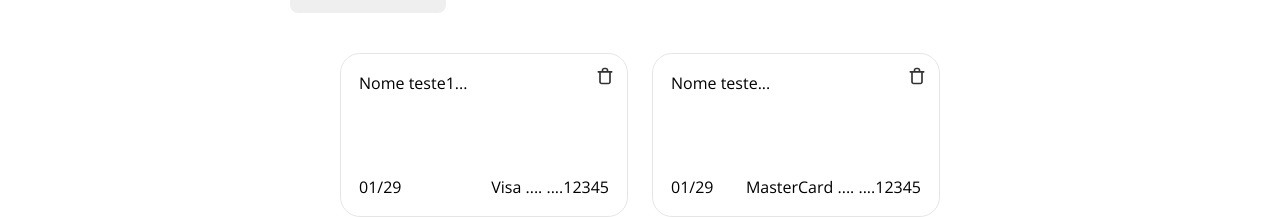
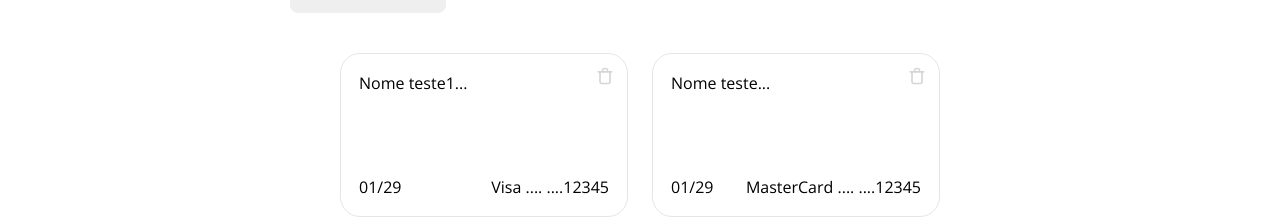
Before and after one commit to marlon307/project-respponse, a Next.js app: page /cards in a window 1280 px wide. Shown: the part 229-446 px from the top of the page. Built offline with nearby package versions, Linux system fonts and the light colour scheme.

Commit message:
Icons update

```diff
--- a/assets/Svg.tsx
+++ b/assets/Svg.tsx
@@ -9,7 +9,7 @@ function svg({ icoName }: Props) {
     case 'trash':
       return (
         <svg width="24" height="24" viewBox="0 0 24 24" fill="none" xmlns="http://www.w3.org/2000/svg">
-          <path d="M20 6H16V5C16 4.20435 15.6839 3.44129 15.1213 2.87868C14.5587 2.31607 13.7956 2 13 2H11C10.2044 2 9.44129 2.31607 8.87868 2.87868C8.31607 3.44129 8 4.20435 8 5V6H4C3.73478 6 3.48043 6.10536 3.29289 6.29289C3.10536 6.48043 3 6.73478 3 7C3 7.26522 3.10536 7.51957 3.29289 7.70711C3.48043 7.89464 3.73478 8 4 8H5V19C5 19.7956 5.31607 20.5587 5.87868 21.1213C6.44129 21.6839 7.20435 22 8 22H16C16.7956 22 17.5587 21.6839 18.1213 21.1213C18.6839 20.5587 19 19.7956 19 19V8H20C20.2652 8 20.5196 7.89464 20.7071 7.70711C20.8946 7.51957 21 7.26522 21 7C21 6.73478 20.8946 6.48043 20.7071 6.29289C20.5196 6.10536 20.2652 6 20 6ZM10 5C10 4.73478 10.1054 4.48043 10.2929 4.29289C10.4804 4.10536 10.7348 4 11 4H13C13.2652 4 13.5196 4.10536 13.7071 4.29289C13.8946 4.48043 14 4.73478 14 5V6H10V5ZM17 19C17 19.2652 16.8946 19.5196 16.7071 19.7071C16.5196 19.8946 16.2652 20 16 20H8C7.73478 20 7.48043 19.8946 7.29289 19.7071C7.10536 19.5196 7 19.2652 7 19V8H17V19Z" fill="#333333" />
+          <path d="M20 6H16V5C16 4.20435 15.6839 3.44129 15.1213 2.87868C14.5587 2.31607 13.7956 2 13 2H11C10.2044 2 9.44129 2.31607 8.87868 2.87868C8.31607 3.44129 8 4.20435 8 5V6H4C3.73478 6 3.48043 6.10536 3.29289 6.29289C3.10536 6.48043 3 6.73478 3 7C3 7.26522 3.10536 7.51957 3.29289 7.70711C3.48043 7.89464 3.73478 8 4 8H5V19C5 19.7956 5.31607 20.5587 5.87868 21.1213C6.44129 21.6839 7.20435 22 8 22H16C16.7956 22 17.5587 21.6839 18.1213 21.1213C18.6839 20.5587 19 19.7956 19 19V8H20C20.2652 8 20.5196 7.89464 20.7071 7.70711C20.8946 7.51957 21 7.26522 21 7C21 6.73478 20.8946 6.48043 20.7071 6.29289C20.5196 6.10536 20.2652 6 20 6ZM10 5C10 4.73478 10.1054 4.48043 10.2929 4.29289C10.4804 4.10536 10.7348 4 11 4H13C13.2652 4 13.5196 4.10536 13.7071 4.29289C13.8946 4.48043 14 4.73478 14 5V6H10V5ZM17 19C17 19.2652 16.8946 19.5196 16.7071 19.7071C16.5196 19.8946 16.2652 20 16 20H8C7.73478 20 7.48043 19.8946 7.29289 19.7071C7.10536 19.5196 7 19.2652 7 19V8H17V19Z" fill="#d6d6d6" />
         </svg>
       );
     case 'close':
--- a/pages/cards.tsx
+++ b/pages/cards.tsx
@@ -16,8 +16,8 @@ function cards() {
               <p title="Numero do cartão">Visa .... ....12345</p>
             </div>
           </div>
-          <div className="delete">
-            <svg width="24" height="24" viewBox="0 0 24 24" fill="none" xmlns="http://www.w3.org/2000/svg"><path d="M20 6H16V5C16 4.20435 15.6839 3.44129 15.1213 2.87868C14.5587 2.31607 13.7956 2 13 2H11C10.2044 2 9.44129 2.31607 8.87868 2.87868C8.31607 3.44129 8 4.20435 8 5V6H4C3.73478 6 3.48043 6.10536 3.29289 6.29289C3.10536 6.48043 3 6.73478 3 7C3 7.26522 3.10536 7.51957 3.29289 7.70711C3.48043 7.89464 3.73478 8 4 8H5V19C5 19.7956 5.31607 20.5587 5.87868 21.1213C6.44129 21.6839 7.20435 22 8 22H16C16.7956 22 17.5587 21.6839 18.1213 21.1213C18.6839 20.5587 19 19.7956 19 19V8H20C20.2652 8 20.5196 7.89464 20.7071 7.70711C20.8946 7.51957 21 7.26522 21 7C21 6.73478 20.8946 6.48043 20.7071 6.29289C20.5196 6.10536 20.2652 6 20 6ZM10 5C10 4.73478 10.1054 4.48043 10.2929 4.29289C10.4804 4.10536 10.7348 4 11 4H13C13.2652 4 13.5196 4.10536 13.7071 4.29289C13.8946 4.48043 14 4.73478 14 5V6H10V5ZM17 19C17 19.2652 16.8946 19.5196 16.7071 19.7071C16.5196 19.8946 16.2652 20 16 20H8C7.73478 20 7.48043 19.8946 7.29289 19.7071C7.10536 19.5196 7 19.2652 7 19V8H17V19Z" fill="#333333" /></svg>
+          <div className="delete" title="Excluir Cartão">
+            <svg width="24" height="24" viewBox="0 0 24 24" fill="none" xmlns="http://www.w3.org/2000/svg"><path d="M20 6H16V5C16 4.20435 15.6839 3.44129 15.1213 2.87868C14.5587 2.31607 13.7956 2 13 2H11C10.2044 2 9.44129 2.31607 8.87868 2.87868C8.31607 3.44129 8 4.20435 8 5V6H4C3.73478 6 3.48043 6.10536 3.29289 6.29289C3.10536 6.48043 3 6.73478 3 7C3 7.26522 3.10536 7.51957 3.29289 7.70711C3.48043 7.89464 3.73478 8 4 8H5V19C5 19.7956 5.31607 20.5587 5.87868 21.1213C6.44129 21.6839 7.20435 22 8 22H16C16.7956 22 17.5587 21.6839 18.1213 21.1213C18.6839 20.5587 19 19.7956 19 19V8H20C20.2652 8 20.5196 7.89464 20.7071 7.70711C20.8946 7.51957 21 7.26522 21 7C21 6.73478 20.8946 6.48043 20.7071 6.29289C20.5196 6.10536 20.2652 6 20 6ZM10 5C10 4.73478 10.1054 4.48043 10.2929 4.29289C10.4804 4.10536 10.7348 4 11 4H13C13.2652 4 13.5196 4.10536 13.7071 4.29289C13.8946 4.48043 14 4.73478 14 5V6H10V5ZM17 19C17 19.2652 16.8946 19.5196 16.7071 19.7071C16.5196 19.8946 16.2652 20 16 20H8C7.73478 20 7.48043 19.8946 7.29289 19.7071C7.10536 19.5196 7 19.2652 7 19V8H17V19Z" fill="#d6d6d6" /></svg>
           </div>
         </div>
         <div className={ style.card }>
@@ -30,8 +30,8 @@ function cards() {
               <p title="Numero do cartão">MasterCard .... ....12345</p>
             </div>
           </div>
-          <div className="delete">
-            <svg width="24" height="24" viewBox="0 0 24 24" fill="none" xmlns="http://www.w3.org/2000/svg"><path d="M20 6H16V5C16 4.20435 15.6839 3.44129 15.1213 2.87868C14.5587 2.31607 13.7956 2 13 2H11C10.2044 2 9.44129 2.31607 8.87868 2.87868C8.31607 3.44129 8 4.20435 8 5V6H4C3.73478 6 3.48043 6.10536 3.29289 6.29289C3.10536 6.48043 3 6.73478 3 7C3 7.26522 3.10536 7.51957 3.29289 7.70711C3.48043 7.89464 3.73478 8 4 8H5V19C5 19.7956 5.31607 20.5587 5.87868 21.1213C6.44129 21.6839 7.20435 22 8 22H16C16.7956 22 17.5587 21.6839 18.1213 21.1213C18.6839 20.5587 19 19.7956 19 19V8H20C20.2652 8 20.5196 7.89464 20.7071 7.70711C20.8946 7.51957 21 7.26522 21 7C21 6.73478 20.8946 6.48043 20.7071 6.29289C20.5196 6.10536 20.2652 6 20 6ZM10 5C10 4.73478 10.1054 4.48043 10.2929 4.29289C10.4804 4.10536 10.7348 4 11 4H13C13.2652 4 13.5196 4.10536 13.7071 4.29289C13.8946 4.48043 14 4.73478 14 5V6H10V5ZM17 19C17 19.2652 16.8946 19.5196 16.7071 19.7071C16.5196 19.8946 16.2652 20 16 20H8C7.73478 20 7.48043 19.8946 7.29289 19.7071C7.10536 19.5196 7 19.2652 7 19V8H17V19Z" fill="#333333" /></svg>
+          <div className="delete" title="Excluir Cartão">
+            <svg width="24" height="24" viewBox="0 0 24 24" fill="none" xmlns="http://www.w3.org/2000/svg"><path d="M20 6H16V5C16 4.20435 15.6839 3.44129 15.1213 2.87868C14.5587 2.31607 13.7956 2 13 2H11C10.2044 2 9.44129 2.31607 8.87868 2.87868C8.31607 3.44129 8 4.20435 8 5V6H4C3.73478 6 3.48043 6.10536 3.29289 6.29289C3.10536 6.48043 3 6.73478 3 7C3 7.26522 3.10536 7.51957 3.29289 7.70711C3.48043 7.89464 3.73478 8 4 8H5V19C5 19.7956 5.31607 20.5587 5.87868 21.1213C6.44129 21.6839 7.20435 22 8 22H16C16.7956 22 17.5587 21.6839 18.1213 21.1213C18.6839 20.5587 19 19.7956 19 19V8H20C20.2652 8 20.5196 7.89464 20.7071 7.70711C20.8946 7.51957 21 7.26522 21 7C21 6.73478 20.8946 6.48043 20.7071 6.29289C20.5196 6.10536 20.2652 6 20 6ZM10 5C10 4.73478 10.1054 4.48043 10.2929 4.29289C10.4804 4.10536 10.7348 4 11 4H13C13.2652 4 13.5196 4.10536 13.7071 4.29289C13.8946 4.48043 14 4.73478 14 5V6H10V5ZM17 19C17 19.2652 16.8946 19.5196 16.7071 19.7071C16.5196 19.8946 16.2652 20 16 20H8C7.73478 20 7.48043 19.8946 7.29289 19.7071C7.10536 19.5196 7 19.2652 7 19V8H17V19Z" fill="#d6d6d6" /></svg>
           </div>
         </div>
       </div>
```
